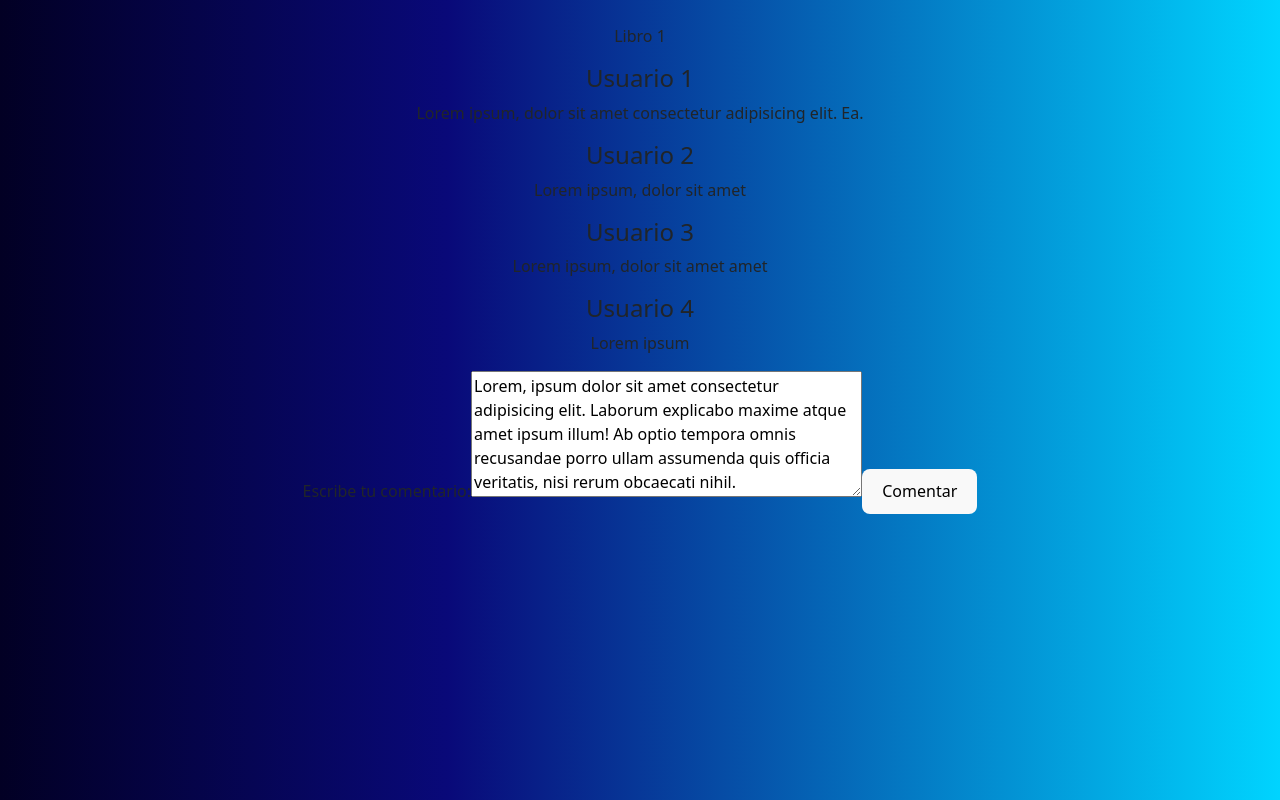
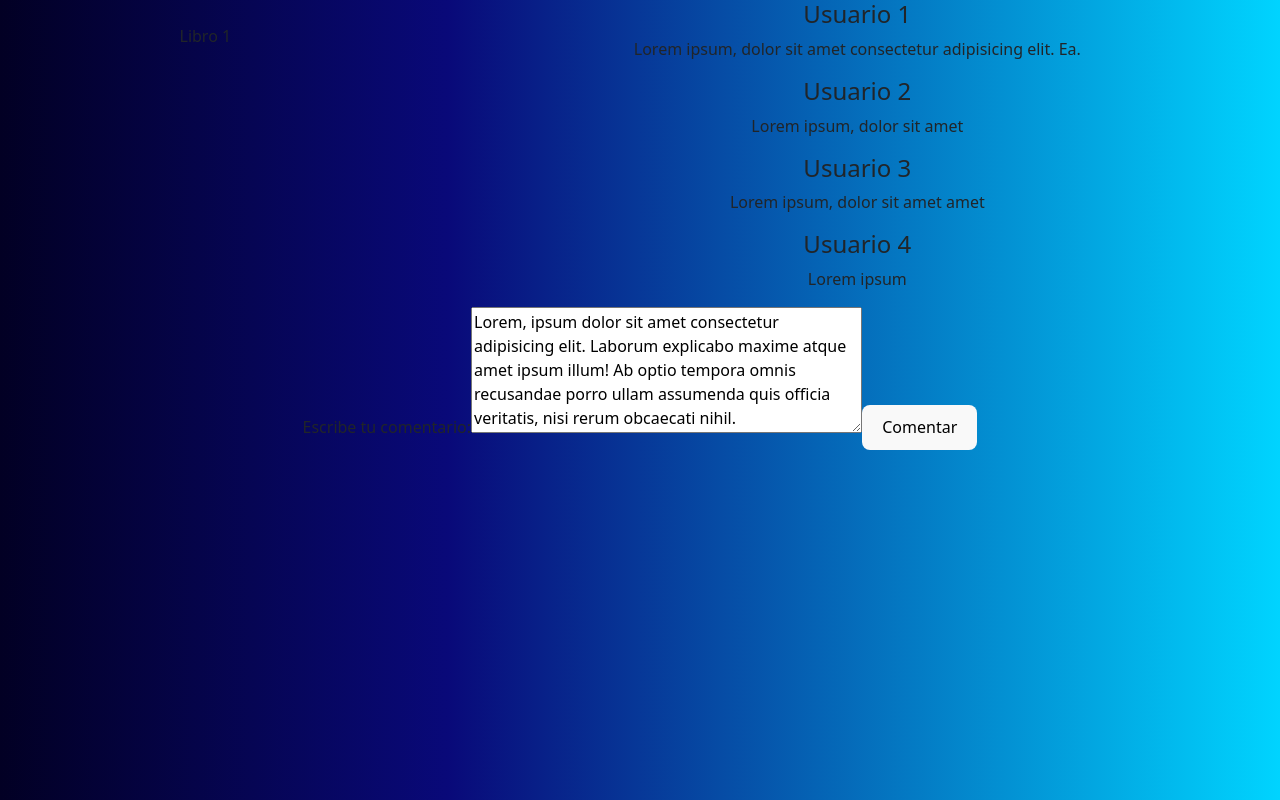
Before and after one commit to MikoVelascoRamirez/examen_practico_vortex, a React (Vite) app in the folder frontend/editorial_chavez_demo_app/: page /catalog/book/1 in a window 1280 px wide. Built offline with nearby package versions, Linux system fonts and the light colour scheme.

Commit message:
43. styles: making BookComments components responsive

```diff
--- a/frontend/editorial_chavez_demo_app/src/components/Caratula.jsx
+++ b/frontend/editorial_chavez_demo_app/src/components/Caratula.jsx
@@ -1,6 +1,6 @@
 const Caratula = () => {
   return (
-    <div>
+    <div className="col-sm col-md-4">
         <img src="" alt="" />
         <p>Libro 1</p>
     </div>
--- a/frontend/editorial_chavez_demo_app/src/components/CommentsPanel.jsx
+++ b/frontend/editorial_chavez_demo_app/src/components/CommentsPanel.jsx
@@ -2,7 +2,7 @@
 
 const CommentsPanel = () => {
   return (
-    <div>
+    <div className="col-sm col-md-8">
         <Comment user={"Usuario 1"} comment={"Lorem ipsum, dolor sit amet consectetur adipisicing elit. Ea."}></Comment>
         <Comment user={"Usuario 2"} comment={"Lorem ipsum, dolor sit amet"}></Comment>
         <Comment user={"Usuario 3"} comment={"Lorem ipsum, dolor sit amet amet"}></Comment>
--- a/frontend/editorial_chavez_demo_app/src/components/WriteComment.jsx
+++ b/frontend/editorial_chavez_demo_app/src/components/WriteComment.jsx
@@ -1,12 +1,12 @@
 const WriteComment = () => {
   return (
-    <section>
+    <div className="col">
         <label htmlFor="comment">Escribe tu comentario:</label>
         <textarea name="comment" cols="40" rows="5">
             Lorem, ipsum dolor sit amet consectetur adipisicing elit. Laborum explicabo maxime atque amet ipsum illum! Ab optio tempora omnis recusandae porro ullam assumenda quis officia veritatis, nisi rerum obcaecati nihil.
         </textarea>
         <button>Comentar</button>
-    </section>
+    </div>
   )
 }
 
```
